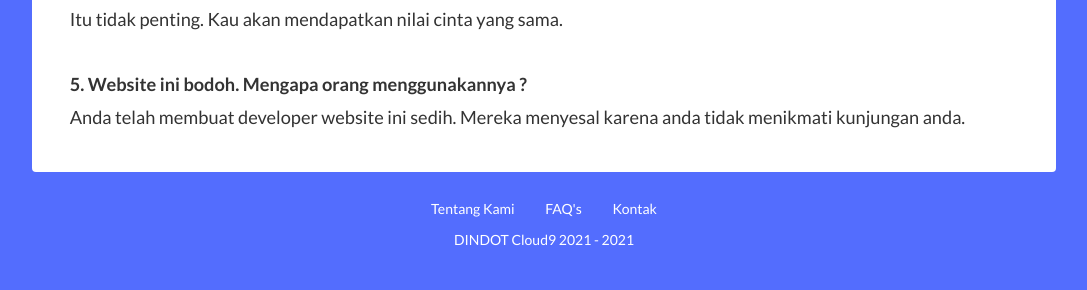
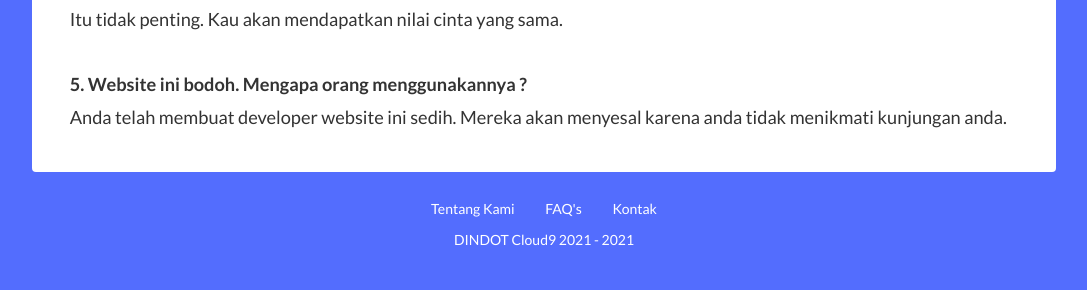
Before and after one commit to Dindoot/Kalkulator-Cinta, a PHP site: page /faqs.php in a window 1280 px wide. Shown: the part 732-1022 px from the top of the page, without its empty margins (96-1183 px from the left). Run offline with PHP 8.4, Linux system fonts and the light colour scheme; some libraries are stand-ins or nearby versions.

Commit message:
Update faqs.php

```diff
--- a/faqs.php
+++ b/faqs.php
@@ -24,7 +24,7 @@
 				<p>Itu tidak penting. Kau akan mendapatkan nilai cinta yang sama.</p>
 				</br>
 			<b>5. Website ini bodoh. Mengapa orang menggunakannya ?</b>
-				<p>Anda telah membuat developer website ini sedih. Mereka menyesal karena anda tidak menikmati kunjungan anda.</p>
+				<p>Anda telah membuat developer website ini sedih. Mereka akan menyesal karena anda tidak menikmati kunjungan anda.</p>
 
 
 		</div>
```
